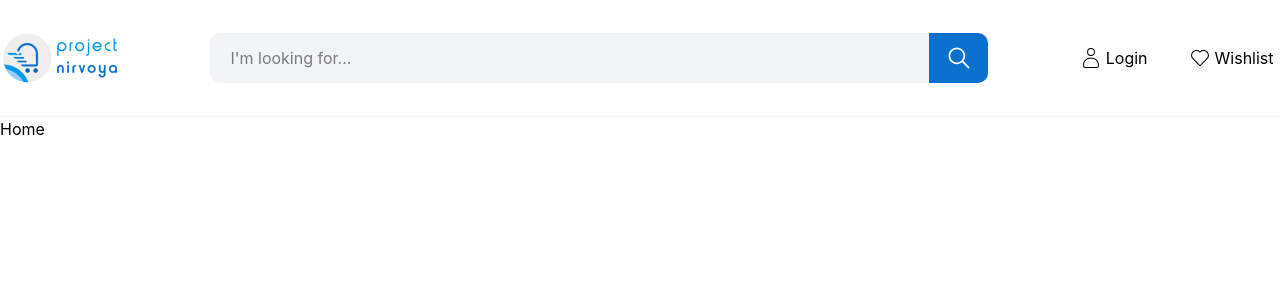
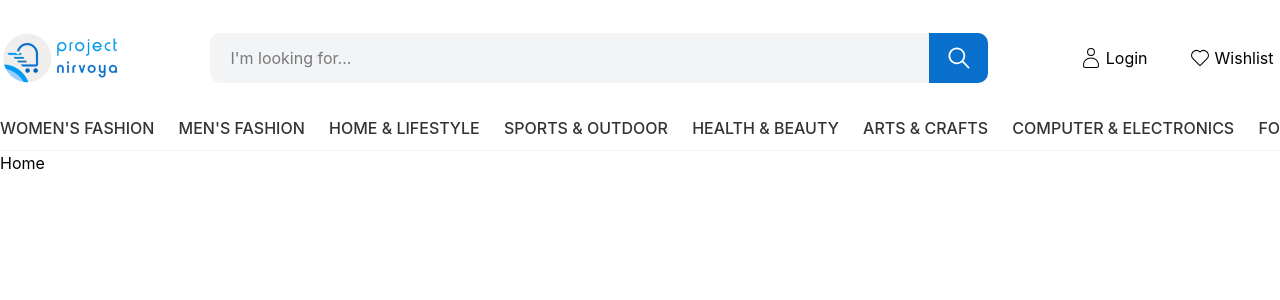
Before and after one commit to ashiqul290/Nirvoya-Website, a React (Vite) app: page / in a window 1280 px wide. Shown: the top 300 px of the page. Built offline with nearby package versions, Linux system fonts and the light colour scheme.

Commit message:
category navbar

```diff
--- a/src/Common/Header.jsx
+++ b/src/Common/Header.jsx
@@ -5,6 +5,81 @@ import { IoIosSearch } from "react-icons/io";
 import { CiHeart, CiUser } from "react-icons/ci";
 import union from "../assets/HeaderImg/Union.png";
 export const Header = () => {
+ const categories = [
+  {
+    name: "Women's Fashion",
+    subcategories: [
+      {
+        name: "Saree",
+        items: [
+          "Cotton","Silk","Katan","Muslin","Jamdani",
+          "Georgette","Nokshi Kantha","Linen","Khadi",
+          "Tangail Taat","Monipuri","Dhakai Jamdani"
+        ]
+      },
+      {
+        name: "Clothes",
+        items: [
+          "T-shirt","Shorts","Shirt","Track suit",
+          "Jeans","Georgette","Waistcoat",
+          "Sweater","Coats","Suit","Sweatshirt","Uniform"
+        ]
+      },
+      {
+        name: "Cosmetic",
+        items: [
+          "Perfume","Eye make-up","Skin care","Hair care",
+          "Make-up","Oral Care","Body Care","Sanitary pad",
+          "Shower gels & creams","Hair Removal Products",
+          "Lipstick","Suntan cream"
+        ]
+      },
+      {
+        name: "Sports & Outdoor",
+        items: [
+          "Sweatshirt","T-shirt","Sports Bra","Leggings",
+          "Tracksuit","Running Shoes","Sports Bag",
+          "Sports Equipment","Outdoor Shoes","Snow Boot",
+          "Outdoor Equipment","Sports Accessories"
+        ]
+      },
+      {
+        name: "Personal Care",
+        items: [
+          "Perfume","Sexual Health","After Shave Products","Razor blade"
+        ]
+      },
+      {
+        name: "Shoes",
+        items: [
+          "Heeled shoes","sneakers","Casual Shoes","Babet",
+          "Sandals","Slippers"
+        ]
+      }
+    ]
+  },
+  {
+    name: "Men's Fashion",
+  },
+  {
+    name: "Home & Lifestyle",
+  },
+  {
+    name: "Sports & Outdoor",
+  },
+  {
+    name: "Health & Beauty",
+  },
+  {
+    name: "Arts & Crafts",
+  },
+  {
+    name: "Computer & Electronics",
+  },
+  {
+    name: "Food & Grocery",
+  },
+];
   return (
     <>
       <div className=" border-b border-gray-100">
@@ -38,6 +113,17 @@ export const Header = () => {
               </button>
             </div>
           </div>
+          <div className="mb-2.5">
+            <ul className=" flex justify-between ">
+              {
+                categories.map((item)=>(
+
+                  <li className="text-[16px] text-[#333333] relative uppercase font-medium cursor-pointer hover:text-[#0970CD] duration-500 after:content-[''] after:absolute after:left-0 after:bottom-0
+            after:h-0.5 after:w-0 after:bg-[#0970CD] after:duration-500 hover:after:w-full">{item.name}</li>
+                ))
+              }
+            </ul>
+          </div>
         </Container>
       </div>
     </>
```
